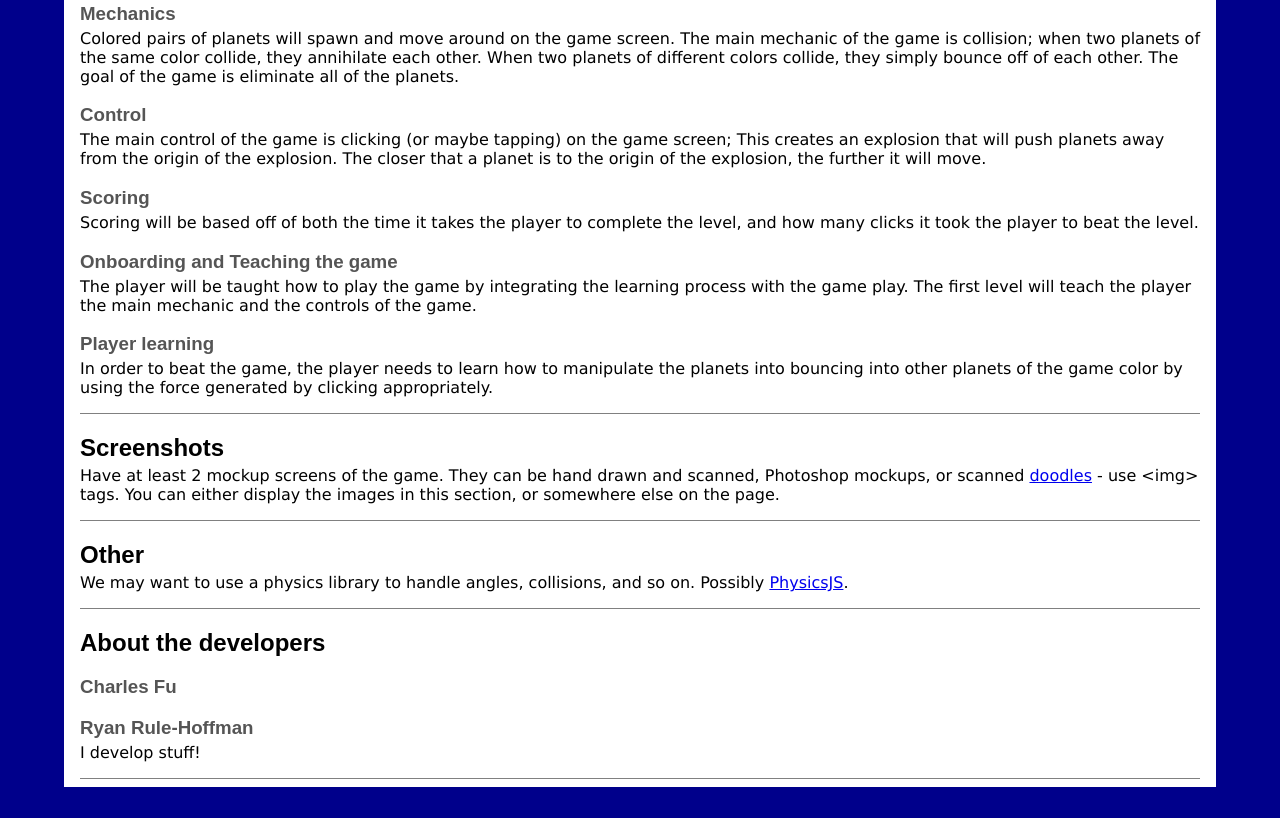
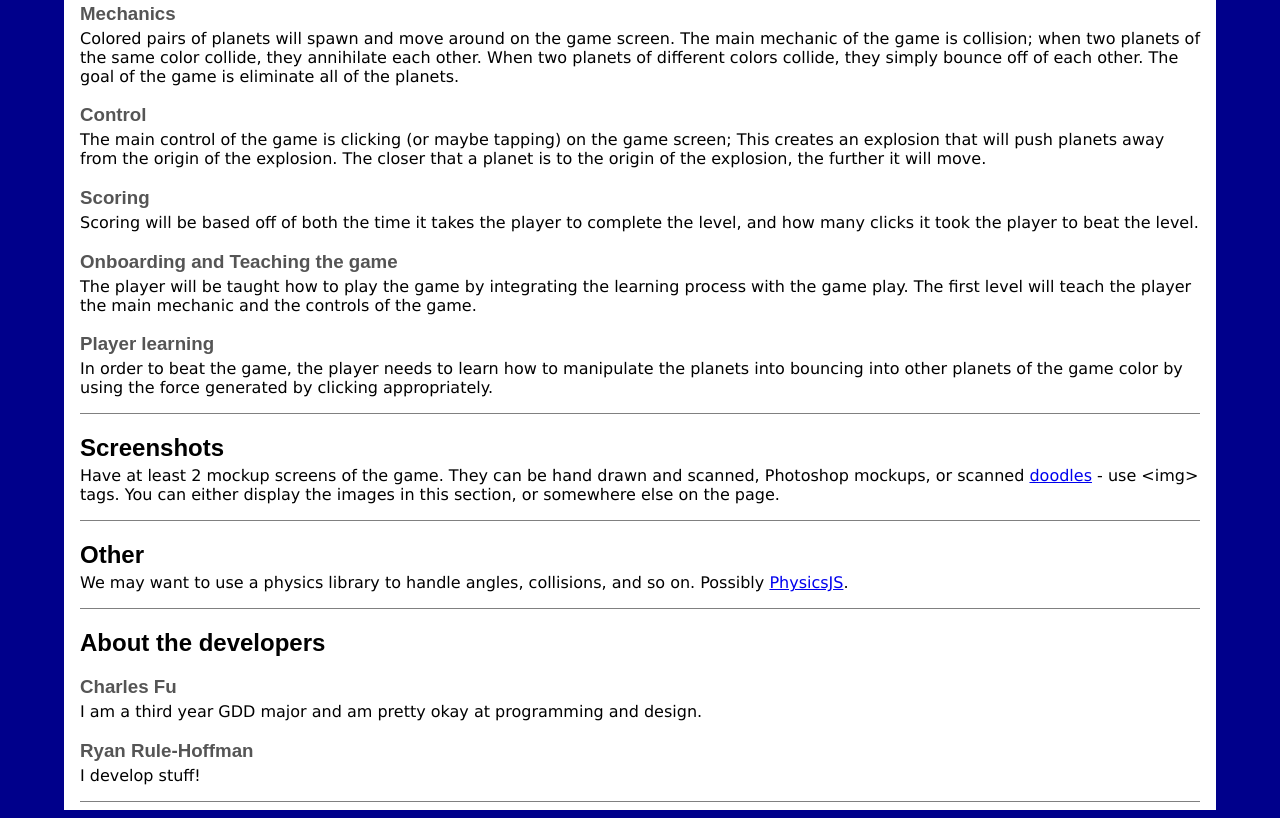
Before and after one commit to ry60003333/jewelgalaxy, a plain HTML site: page public_html/project-1-proposal.html in a window 1280 px wide. Shown: the part 651-1469 px from the top of the page. Before the commit the page ends 1446 px from the top, so only its background shows below. Drawn offline with Linux system fonts and the light colour scheme; a web font is replaced by a local one.

Commit message:
About the Developers updated
Yay, one line descriptions.

```diff
--- a/public_html/project-1-proposal.html
+++ b/public_html/project-1-proposal.html
@@ -112,7 +112,7 @@
                 <section>
                     <h2>About the developers</h2>
                     <h3>Charles Fu</h3>
-                    <p></p>
+                    <p>I am a third year GDD major and am pretty okay at programming and design.</p>
                     <h3>Ryan Rule-Hoffman</h3>
                     <p>I develop stuff!</p>
                 </section>
```
